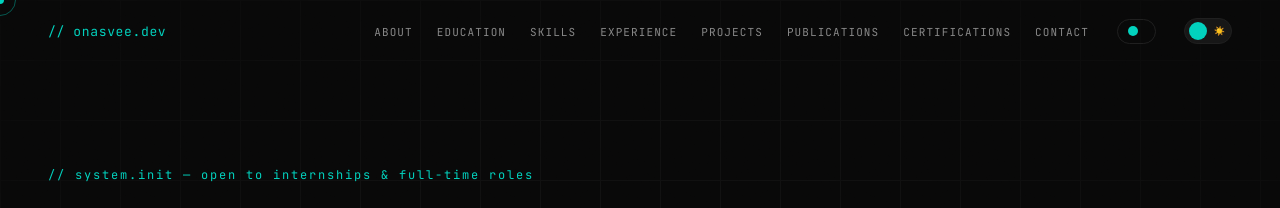
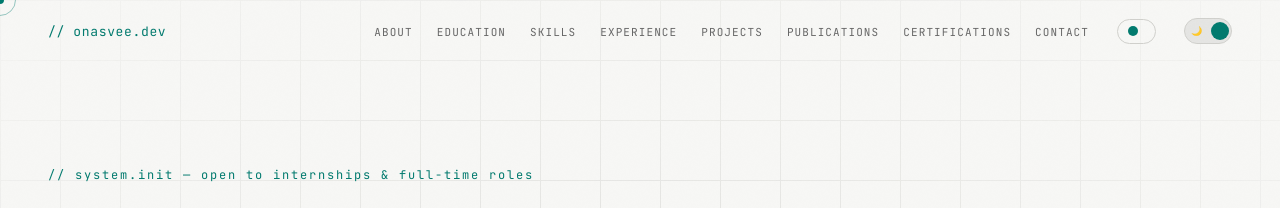
Before and after one commit to ORION-22/onasvee-portfolio, a plain HTML site: page index.html in a window 1280 px wide. Shown: the top 208 px of the page. Drawn offline with Linux system fonts and the light colour scheme; a web font is replaced by a local one.

```diff
--- a/script.js
+++ b/script.js
@@ -27,17 +27,53 @@
 });
 
 function applyPalette(p, theme) {
-  const isDark = (theme || html.getAttribute('data-theme')) === 'dark';
-  html.style.setProperty('--accent',  isDark ? p.dark  : p.light);
-  html.style.setProperty('--accent2', isDark ? p.dark2 : p.light2);
-  document.getElementById('colorDot').style.background = isDark ? p.dark : p.light;
-  document.getElementById('colorName').textContent = p.name;
-}
+      const isDark = (theme || html.getAttribute('data-theme')) === 'dark';
+
+      // Figure out exactly which colors are currently active
+      const activeAccent = isDark ? p.dark : p.light;
+      const activeBg = isDark ? '#161616' : '#e5e5e3'; // Matches your --bg3 variable
+
+      html.style.setProperty('--accent',  activeAccent);
+      html.style.setProperty('--accent2', isDark ? p.dark2 : p.light2);
+      document.getElementById('colorDot').style.background = activeAccent;
+      document.getElementById('colorName').textContent = p.name;
+
+      // ==========================================
+      // DYNAMIC FAVICON GENERATOR
+      // ==========================================
+      const cvs = document.createElement('canvas');
+      cvs.width = 64; cvs.height = 64;
+      const ctx = cvs.getContext('2d');
+
+      // 1. Draw a smooth background box matching the current theme's card color
+      ctx.fillStyle = activeBg;
+      ctx.beginPath();
+      if (ctx.roundRect) ctx.roundRect(0, 0, 64, 64, 14); else ctx.fillRect(0, 0, 64, 64);
+      ctx.fill();
+
+      // 2. Draw the "OB" text in the exact active accent color
+      ctx.fillStyle = activeAccent;
+      ctx.font = 'bold 30px monospace';
+      ctx.textAlign = 'center';
+      ctx.textBaseline = 'middle';
+      ctx.fillText('OB', 32, 34);
+
+      // 3. Push it live to the browser tab
+      let link = document.querySelector("link[rel~='icon']");
+      if (!link) {
+        link = document.createElement('link');
+        link.rel = 'icon';
+        document.head.appendChild(link);
+      }
+      link.href = cvs.toDataURL('image/png');
+    }
 
 const initIdx = +(html.dataset.palette || 0);
 applyPalette(palettes[initIdx]);
 
-const savedTheme = localStorage.getItem('theme') || 'dark';
+// Check local storage first. If empty, check the OS/Browser system preference.
+const systemPrefersDark = window.matchMedia && window.matchMedia('(prefers-color-scheme: dark)').matches;
+const savedTheme = localStorage.getItem('theme') || (systemPrefersDark ? 'dark' : 'light');
 html.setAttribute('data-theme', savedTheme);
 applyPalette(palettes[initIdx], savedTheme);
 
--- a/styles.css
+++ b/styles.css
@@ -340,7 +340,7 @@
   position: fixed;
   inset: 0;
   z-index: 9998;
-  background: #0a0a0a;
+  background: var(--bg); /* Changed from #0a0a0a */
   display: flex;
   align-items: center;
   justify-content: center;
@@ -389,7 +389,7 @@
   left: 0;
   right: 0;
   height: 3px;
-  background: #161625;
+  background: var(--border); /* Changed from #161625 */
   border-radius: 50px;
   overflow: hidden;
 }
@@ -534,7 +534,7 @@
 
 .percent-text {
   font-family: 'JetBrains Mono', monospace;
-  color: #fff;
+  color: var(--text); /* Changed from #fff */
   font-size: 12px;
   font-weight: 600;
   opacity: 0.4;
@@ -549,7 +549,7 @@
   bottom: -50px;
   font-family: 'JetBrains Mono', monospace;
   font-size: 10px;
-  color: #fff;
+  color: var(--text); /* Changed from #fff */
   opacity: 0;
   letter-spacing: 1px;
   cursor: pointer;
```
